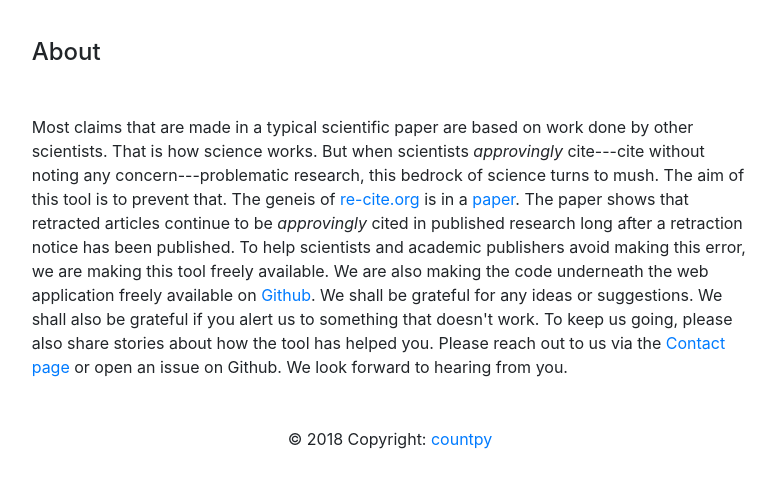
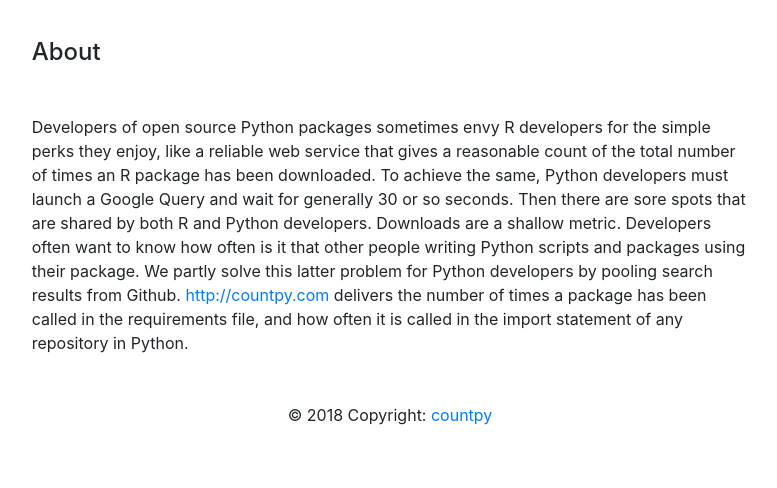
Before and after one commit to recite/countpy, a Flask app: page /about in a window 1280 px wide. Shown: the part 56-544 px from the top of the page, without its empty margins (250-1027 px from the left). Run offline with Flask 2, Linux system fonts and the light colour scheme; some libraries are stand-ins or nearby versions.

Commit message:
fix about us

```diff
--- a/app/templates/about.html
+++ b/app/templates/about.html
@@ -1,9 +1,9 @@
 {% extends "layout.html" %}
 {% block body %}
-<p>Most claims that are made in a typical scientific paper are based on work done by other scientists. That is how science works. But when scientists <i>approvingly</i> cite---cite without noting any concern---problematic research, this bedrock of science turns to mush. The aim of this tool is to prevent that.
+<p>Developers of open source Python packages sometimes envy R developers for the simple perks they enjoy, like a reliable web service that gives a reasonable count of the total number of times an R package has been downloaded. To achieve the same, Python developers must launch a Google Query and wait for generally 30 or so seconds.
 
-The geneis of <a href="http://re-cite.org">re-cite.org</a> is in a <a href="http://github.com/recite/prop_error/">paper</a>. The paper shows that retracted articles continue to be <i>approvingly</i> cited in published research long after a retraction notice has been published. To help scientists and academic publishers avoid making this error, we are making this tool freely available. We are also making the code underneath the web application freely available on <a href="http://github.com/recite/re-cite.org">Github</a>.
+Then there are sore spots that are shared by both R and Python developers. Downloads are a shallow metric. Developers often want to know how often is it that other people writing Python scripts and packages using their package. We partly solve this latter problem for Python developers by pooling search results from Github.
 
-We shall be grateful for any ideas or suggestions. We shall also be grateful if you alert us to something that doesn't work. To keep us going, please also share stories about how the tool has helped you. Please reach out to us via the <a href="contact.html">Contact page</a> or open an issue on Github. We look forward to hearing from you.
+<a href = "http://countpy.com">http://countpy.com</a> delivers the number of times a package has been called in the requirements file, and how often it is called in the import statement of any repository in Python.
 </p>
 {% endblock %}
```
